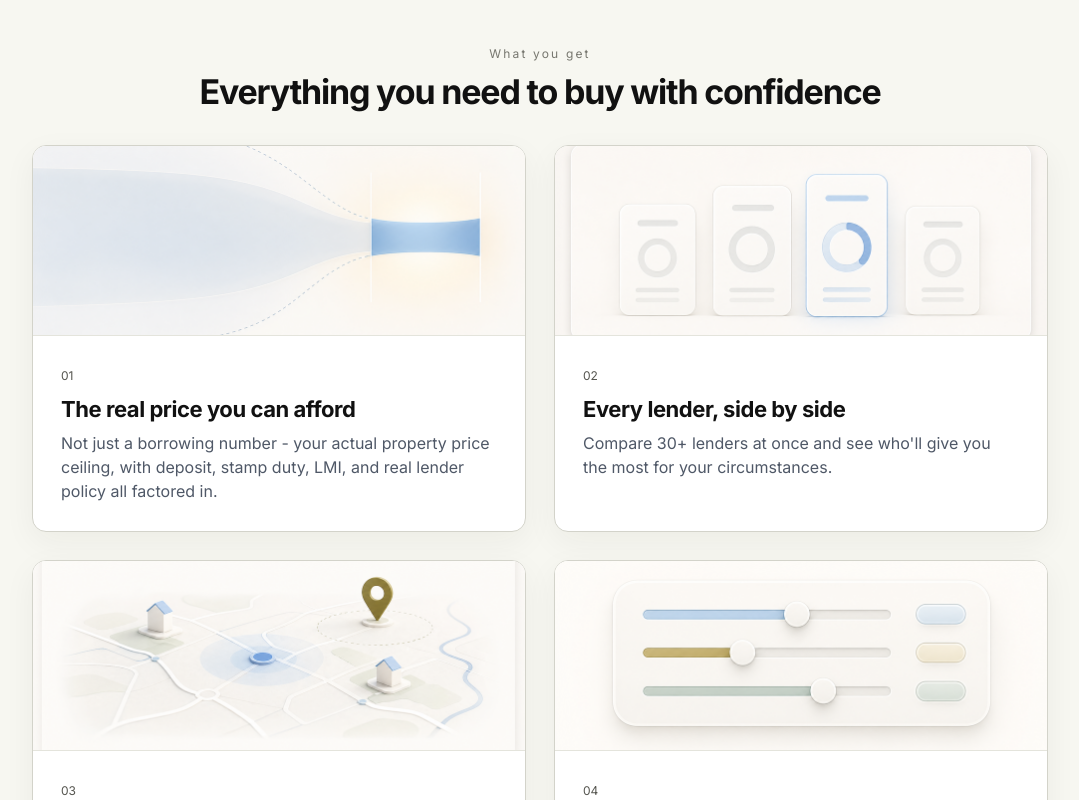
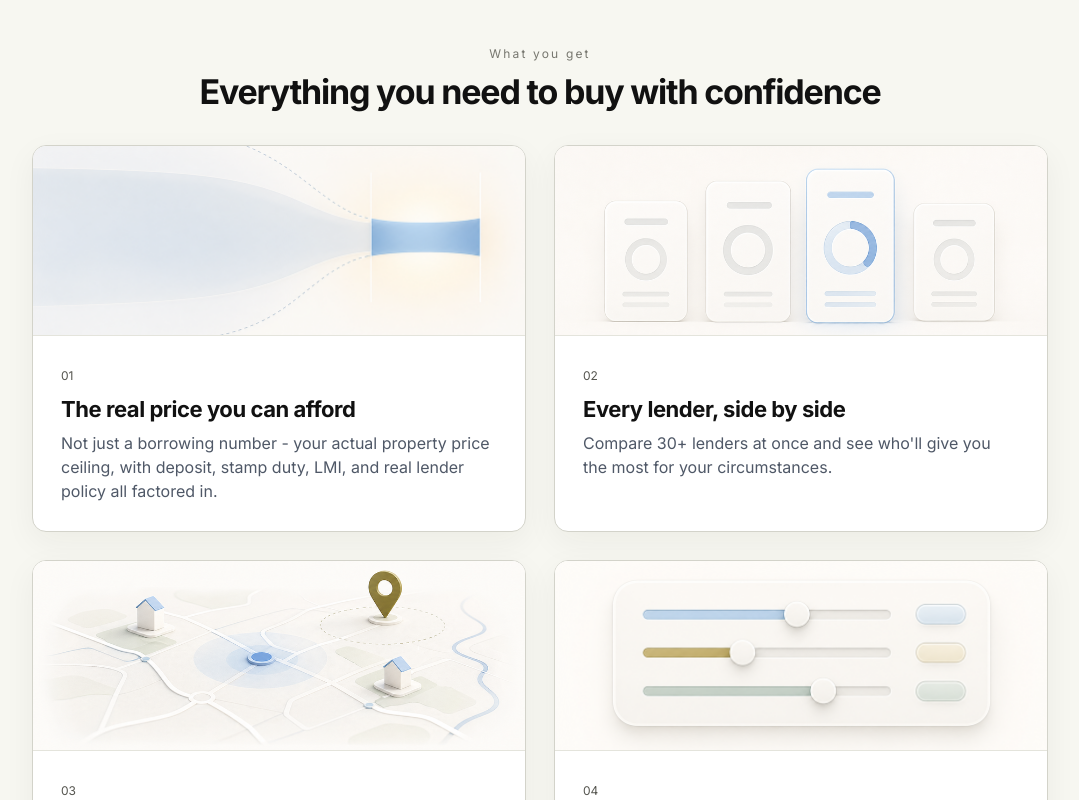
Before and after one commit to grosstoad/fi-design-ideas, a React (Vite) app: page / in a window 1280 px wide. Shown: the part 1560-2360 px from the top of the page, without its empty margins (100-1179 px from the left). Built offline with nearby package versions, Linux system fonts and the light colour scheme; a web font is replaced by a local one.

Commit message:
Fix landing card image borders

```diff
--- a/src/pages/FundIqPage.jsx
+++ b/src/pages/FundIqPage.jsx
@@ -35,12 +35,14 @@ const confidenceCards = [
     title: "Every lender, side by side",
     body: "Compare 30+ lenders at once and see who'll give you the most for your circumstances.",
     image: lendersPanelImage,
+    imageTreatment: "crop-border",
   },
   {
     index: "03",
     title: "Properties within reach",
     body: "See which suburbs and listings you can actually afford before you fall in love.",
     image: propertiesPanelImage,
+    imageTreatment: "crop-border",
   },
   {
     index: "04",
@@ -271,7 +273,12 @@ function FeatureGrid() {
       {confidenceCards.map((card) => (
         <article className="paperlp-feature-card" key={card.index}>
           <div className="paperlp-feature-visual" aria-hidden="true">
-            <img src={card.image} alt="" loading="lazy" />
+            <img
+              className={card.imageTreatment ? `paperlp-feature-image-${card.imageTreatment}` : undefined}
+              src={card.image}
+              alt=""
+              loading="lazy"
+            />
           </div>
           <div className="paperlp-feature-copy">
             <span>{card.index}</span>
--- a/src/styles.css
+++ b/src/styles.css
@@ -1693,6 +1693,10 @@ a {
   object-fit: cover;
 }
 
+.paperlp-feature-visual .paperlp-feature-image-crop-border {
+  transform: scale(1.08);
+}
+
 .paperlp-feature-copy {
   padding: 28px;
 }
```
